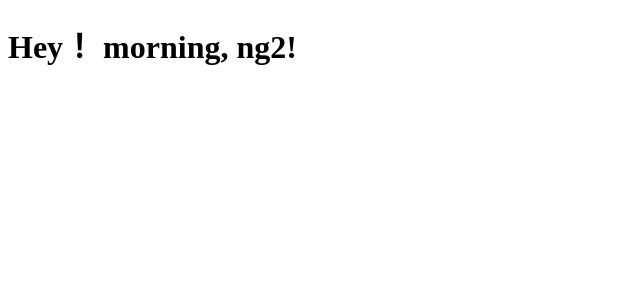
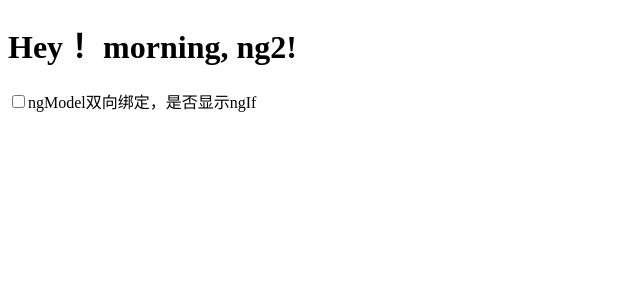
Before and after one commit to HowieWang/angular-hi, an Angular app in the folder ng2-hi/: page / in a window 1280 px wide. Shown: the top 300 px of the page, without its empty margins (0-640 px from the left). Built offline with nearby package versions, Linux system fonts and the light colour scheme.

Commit message:
finish ngif

```diff
--- a/ng2-hi/src/app/app.component.html
+++ b/ng2-hi/src/app/app.component.html
@@ -1,3 +1,5 @@
 <h1>
   Hey！ {{greeting}}
 </h1>
+<label for=""><input type="checkbox" [(ngModel)]="isShowMore">ngModel双向绑定，是否显示ngIf</label>
+<p *ngIf="isShowMore">测试一下ngIf的效果</p>
--- a/ng2-hi/src/app/app.component.ts
+++ b/ng2-hi/src/app/app.component.ts
@@ -8,6 +8,7 @@ import { Component, OnInit } from '@angular/core';
 export class AppComponent implements OnInit{
   title = 'hi，ng2！';
   private greeting:string;
+  private isShowMore: boolean;
   constructor() {
   }
 
```
